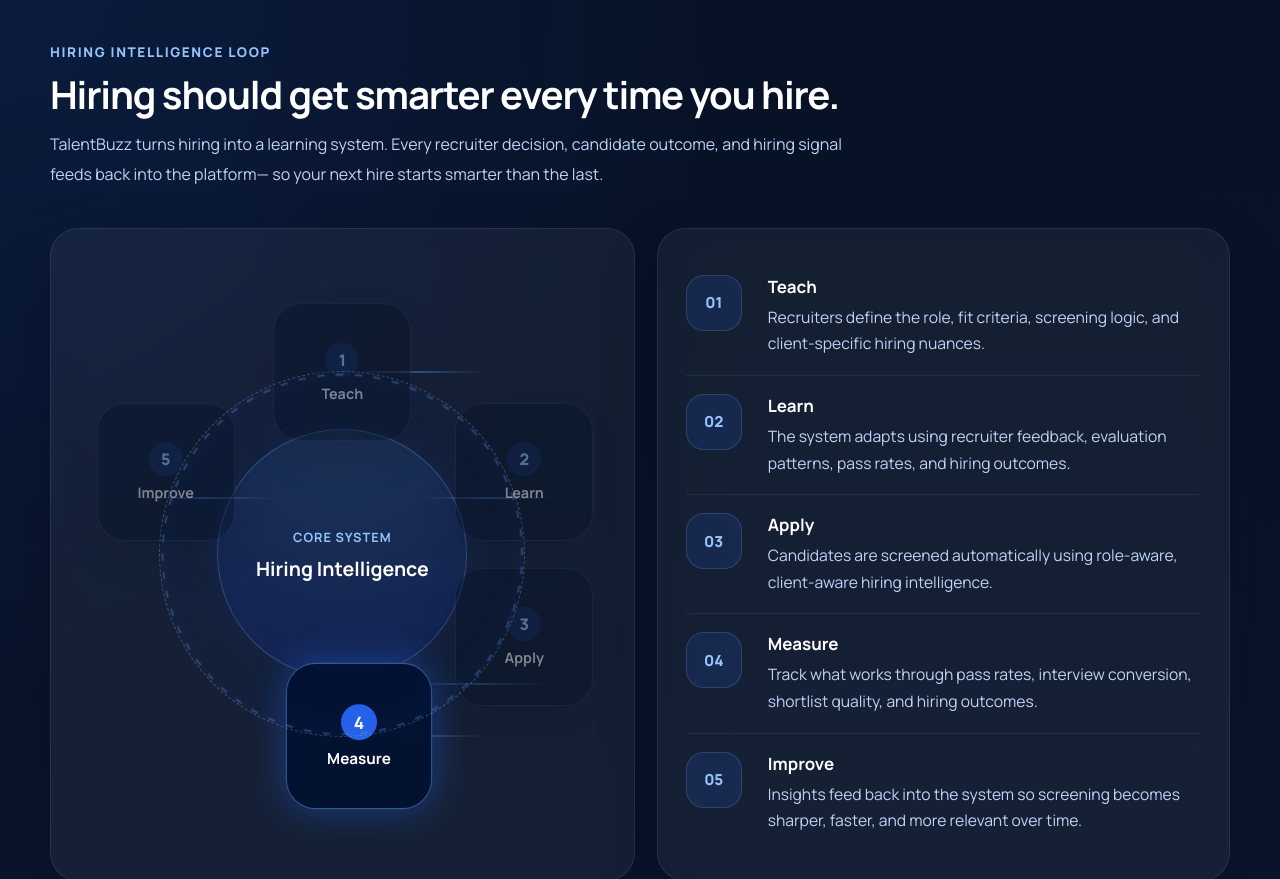
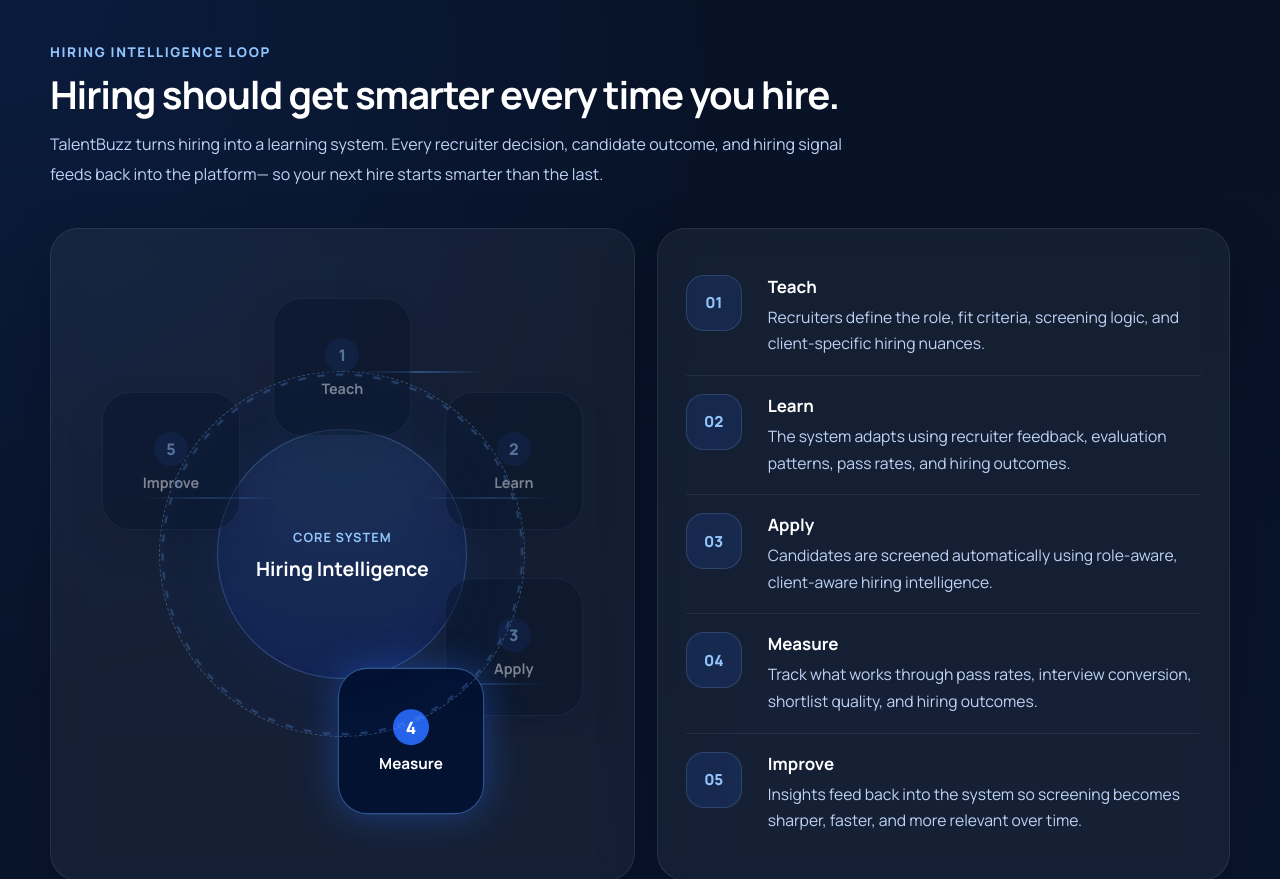
Before and after one commit to mitchie028-star/TalentBuzz, a plain HTML site: page index.html in a window 1280 px wide. Shown: the part 2718-3597 px from the top of the page. Drawn offline with Linux system fonts and the light colour scheme.

Commit message:
Update index.html

```diff
--- a/index.html
+++ b/index.html
@@ -1183,11 +1183,32 @@
       color: #fff;
     }
 
-    .node-1 { top: 2%; left: 50%; transform: translateX(-50%); }
-    .node-2 { top: 21%; right: 2%; }
-    .node-3 { bottom: 21%; right: 2%; }
-    .node-4 { bottom: 2%; left: 40%; transform: translateX(-45%); }
-    .node-5 { top: 21%; left: 3%; }
+.node-1 {
+  top: 1%;
+  left: 50%;
+  transform: translateX(-50%);
+}
+
+.node-2 {
+  top: 19%;
+  right: 4%;
+}
+
+.node-3 {
+  bottom: 19%;
+  right: 4%;
+}
+
+.node-4 {
+  bottom: 1%;
+  left: 50%;
+  transform: translateX(-50%);
+}
+
+.node-5 {
+  top: 19%;
+  left: 4%;
+}
 
     .loop-copy-card {
       padding: 28px;
```
